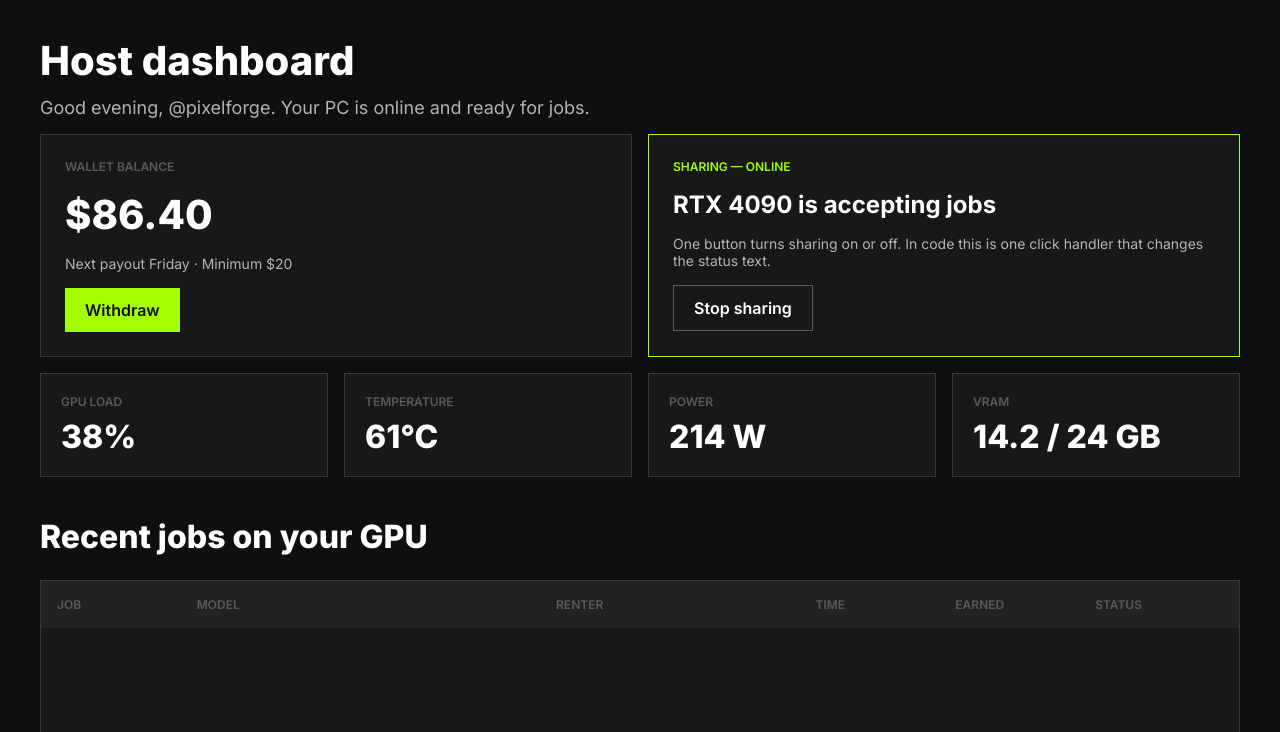
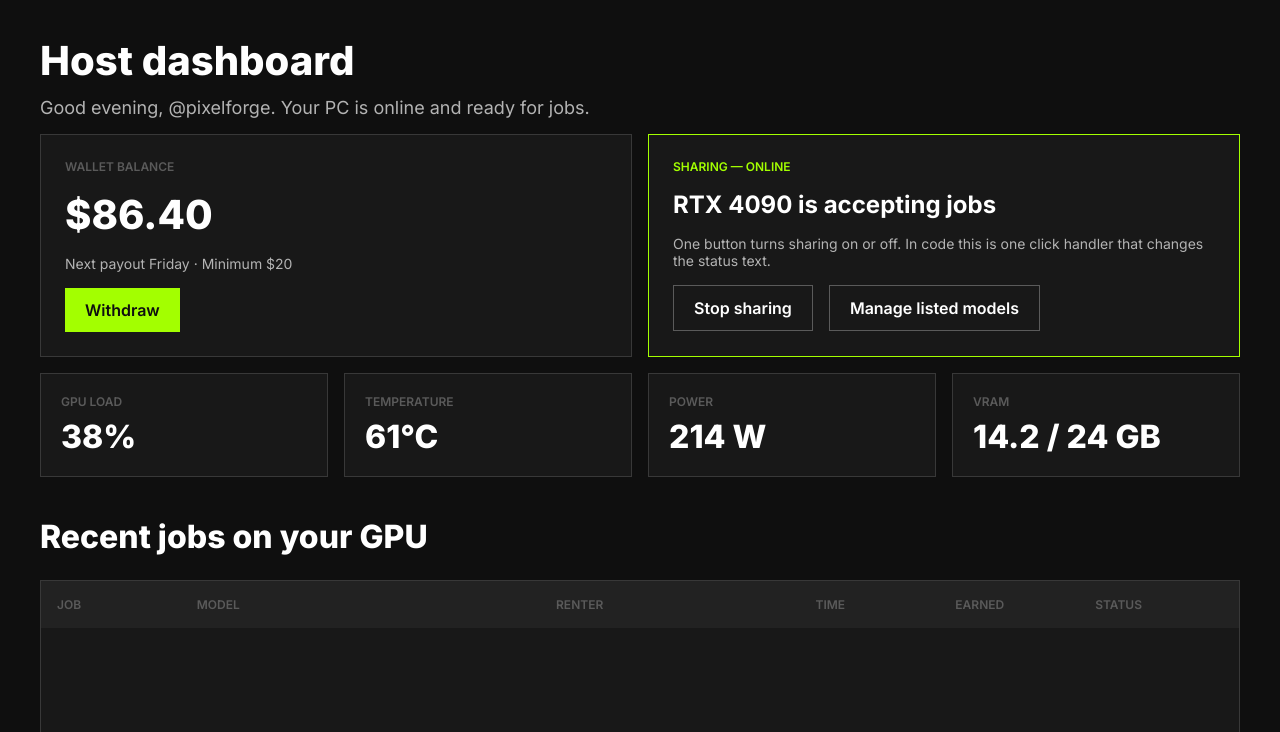
Before and after one commit to alekslime/gpuse, a plain HTML site: page public/host.html in a window 1280 px wide. Shown: the part 68-800 px from the top of the page. Drawn offline with Linux system fonts and the light colour scheme.

Commit message:
feat: link host dashboard to list-gpu page

```diff
--- a/public/host.html
+++ b/public/host.html
@@ -45,7 +45,10 @@
           <p class="flabel lime">SHARING — ONLINE</p>
           <h3>RTX 4090 is accepting jobs</h3>
           <p class="panel-sub">One button turns sharing on or off. In code this is one click handler that changes the status text.</p>
-          <a class="btn" href="#">Stop sharing</a>
+          <div class="btn-row">
+            <a class="btn" href="#">Stop sharing</a>
+            <a class="btn" href="list-gpu.html">Manage listed models</a>
+          </div>
         </section>
       </div>
 
```
